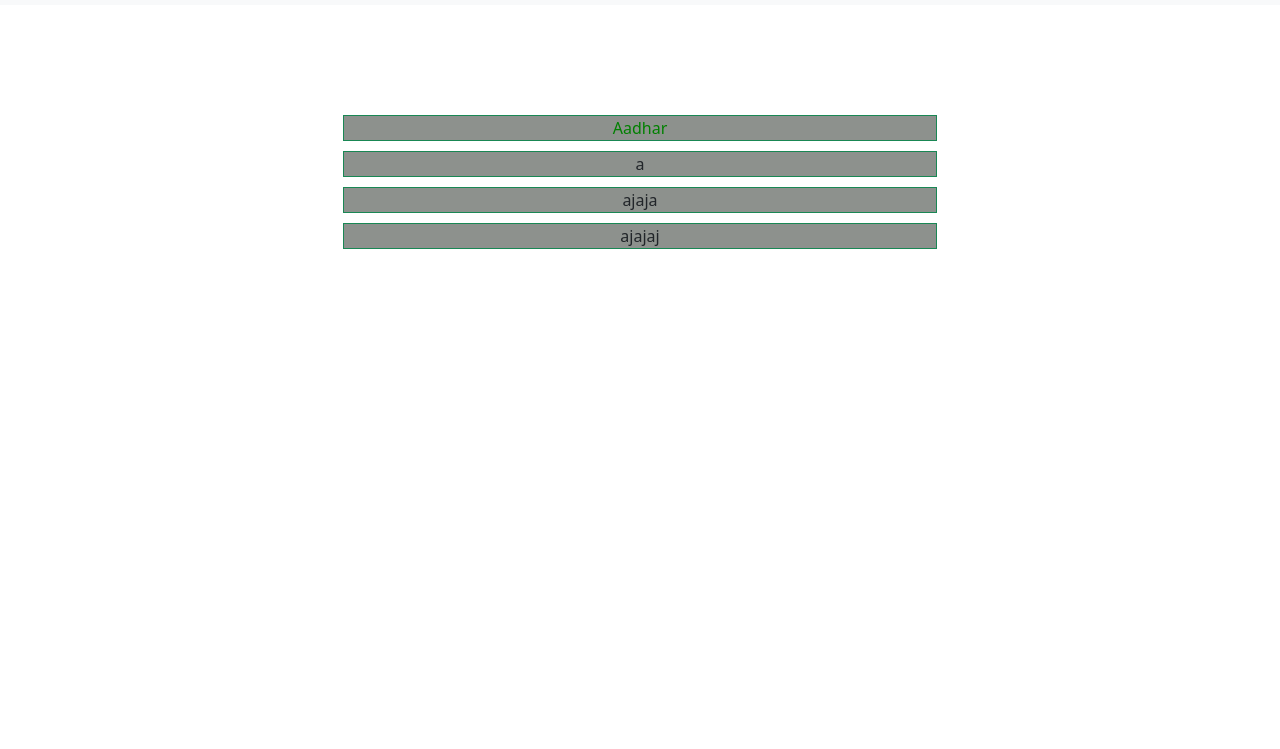
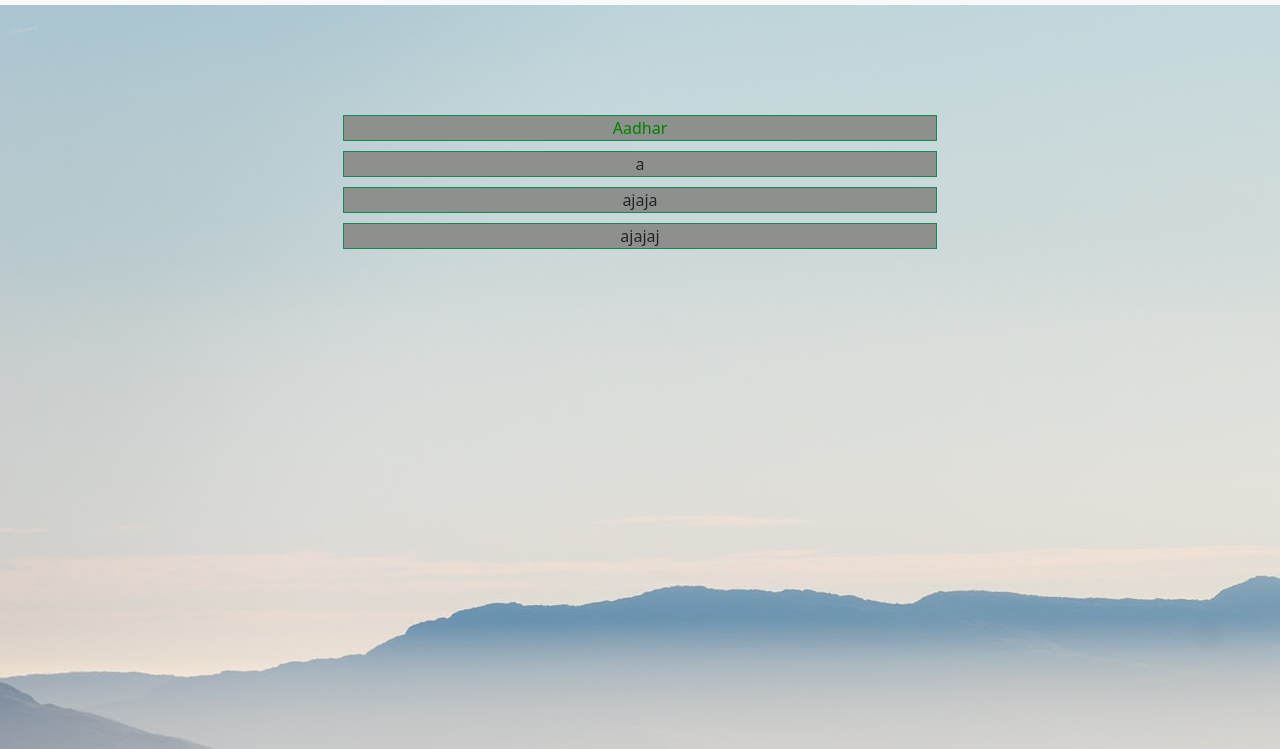
Before and after one commit to ajeetkumar95461857/Digi_rural, a plain HTML site: page Navbar/Card/index.html in a window 1280 px wide. Shown: the part 51-800 px from the top of the page. Drawn offline with nearby package versions, Linux system fonts and the light colour scheme.

Commit message:
background kaisa laga

```diff
--- a/Navbar/Card/index.html
+++ b/Navbar/Card/index.html
@@ -13,6 +13,7 @@
 </head>
 
 <body>
+  <div class="image">
   <nav class="navbar navbar-expand-lg bg-light">
     <div class="container-fluid">
       <a class="navbar-brand" href="#">Rural Digital</a>
@@ -56,7 +57,9 @@
       <div class="box1 border border-success">ajajaj</div>
      </div>
   </div>
+</div>
 </body>
+
 <script src="./index.js"></script>
 <script src="https://cdn.jsdelivr.net/npm/bootstrap@5.2.0/dist/js/bootstrap.bundle.min.js"
     integrity="sha384-A3rJD856KowSb7dwlZdYEkO39Gagi7vIsF0jrRAoQmDKKtQBHUuLZ9AsSv4jD4Xa"
--- a/Navbar/Card/style.css
+++ b/Navbar/Card/style.css
@@ -1,3 +1,6 @@
+body{
+    background-image: url(/image/paul-earle-wVjd0eWNqI8-unsplash.jpg);
+}
 .box{
     margin: auto;
     justify-content: center;
@@ -15,6 +18,7 @@
 .main{
     position: relative;
     top: 100px;
+
 }
 .box1 a{
     text-decoration: none;
```
Also changed, not shown: image/paul-earle-wVjd0eWNqI8-unsplash.jpg (added).
